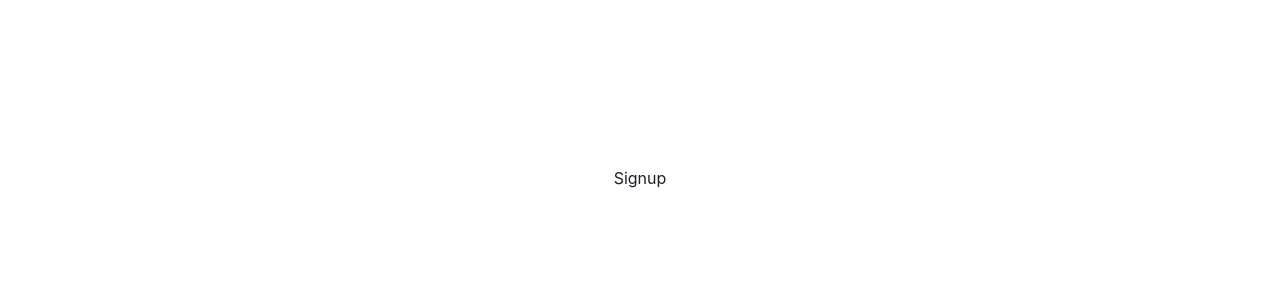
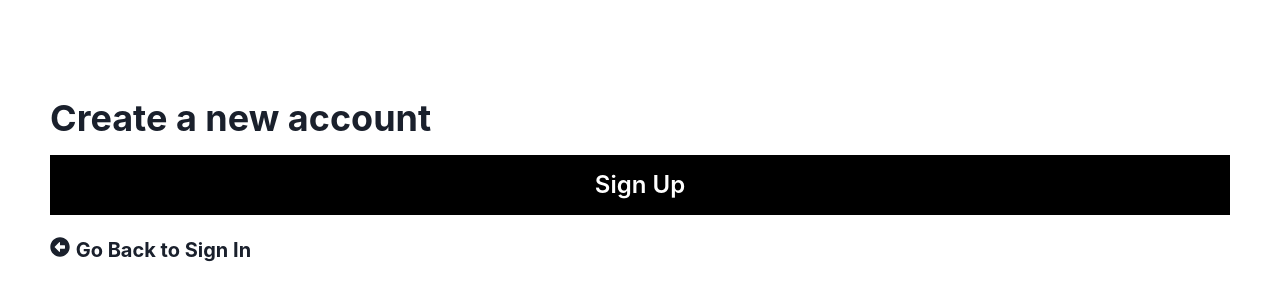
Before and after one commit to itskhaledmohammad/ts-react-login-flow, a React (Create React App) app: page /signup in a window 1280 px wide. Shown: the part 222-522 px from the top of the page. Built offline with nearby package versions, Linux system fonts and the light colour scheme.

Commit message:
Added some buttons and texts to signup.

```diff
--- a/src/signup/Signup.tsx
+++ b/src/signup/Signup.tsx
@@ -1,7 +1,46 @@
-import React from "react"
-import {Text} from "@chakra-ui/react"
-const Signup = ():JSX.Element => (
-    <Text>Signup</Text>
-)
+import React, { useState } from 'react';
+import { Flex, Text, Button, Icon, useToast, Input, Link} from "@chakra-ui/react";
+import { PhoneIcon } from '@chakra-ui/icons';
+import { FaArrowAltCircleLeft, FaEnvelope } from 'react-icons/fa';
+import {Link as RLink} from "react-router-dom";
+
+const commonStyle = {
+    width: "100%",
+    margin: "10px 0"
+}
+const blackButtonStyle = {
+    backgroundColor: "black",
+    color: "white",
+    borderRadius: "0",
+    _hover: {
+        backgroundColor: "gray.900"
+
+    }
+}
+export const Signup = ():JSX.Element => {
+    const toast = useToast()
+    const [otp, setOTP] = useState<number>(0);
+
+    const handleOTP = () => {
+        if(otp === 0 || !otp) {
+            toast({
+                title: "Validation Unsuccessful",
+                description: "Please enter a valid OTP",
+                status: "error",
+                duration: 1000,
+                isClosable: true,
+                position: "top"
+              })
+        }
+    }
+    return (
+    <Flex direction="column" width="100%" padding="50px" justifyContent="center" alignItems="center">
+        <Text fontSize="4xl" align="left" width="100%" as="strong">Create a new account</Text>
+        <Button {...commonStyle} size="lg" {...blackButtonStyle}  padding="30px 0" onClick={handleOTP}>
+            <Text fontSize="2xl">Sign Up</Text>
+        </Button>
+        <Link fontSize="xl"  width="100%" as={RLink} to="/login" marginTop="10px"><Icon as={FaArrowAltCircleLeft} /> <Text as="strong">Go Back to Sign In</Text></Link>
+    </Flex  >
+)}
 
 export default Signup;
```
